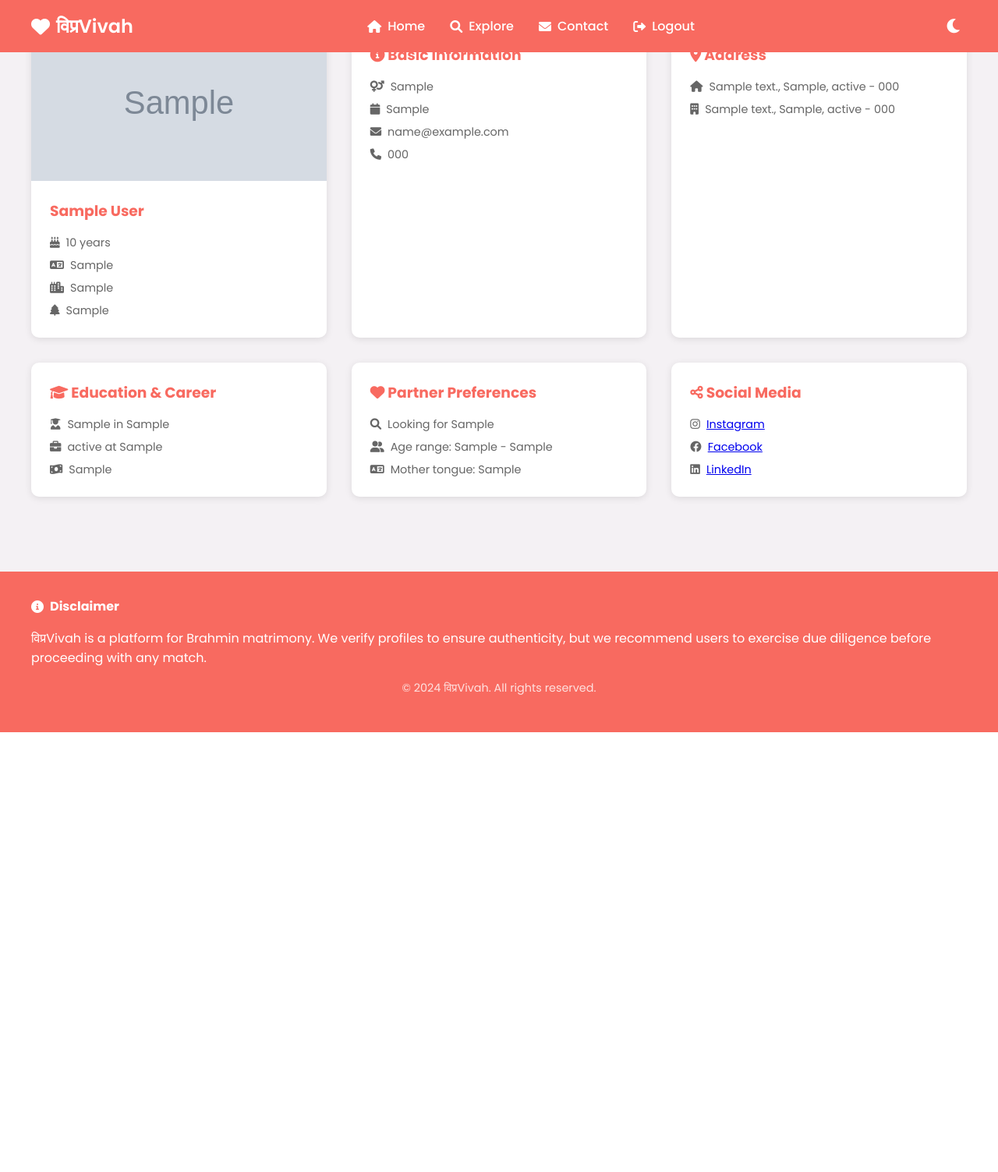
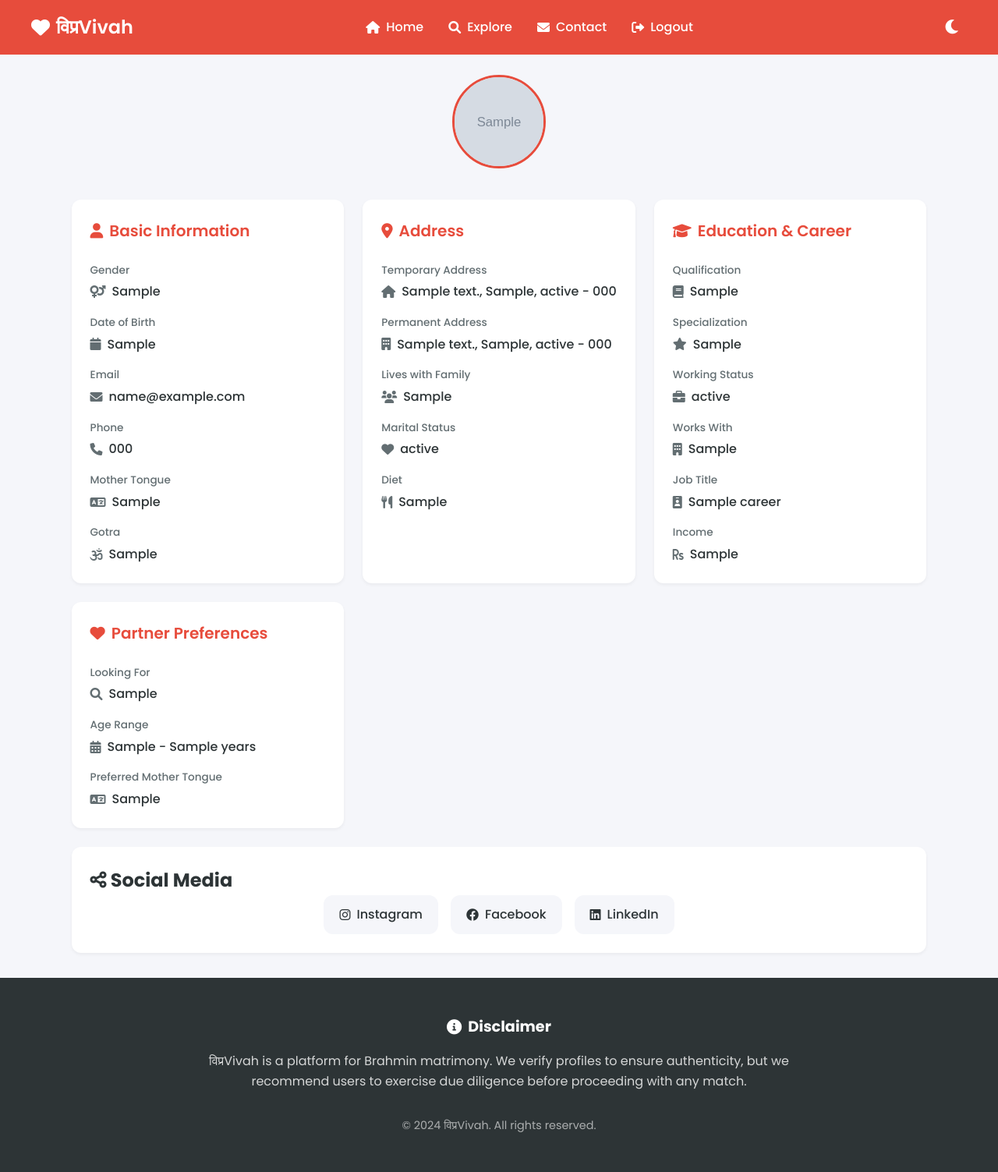
Before and after one commit to neovannce/Vipravivah-version-0.1, a Flask app: page /myprofile in a window 1280 px wide. Shown: the whole page at 78% size. Before the commit the page ends 939 px from the top, so only its background shows below. Run offline with Flask 3, Linux system fonts and the light colour scheme; the visitor is signed in with stand-in values (Sample User, id 1); tables that the repository leaves empty or names only in its code hold one stand-in row (values such as "Sample post"); grey boxes marked "Sample" are stand-in pictures; data that the repository does not hold is empty; some libraries are stand-ins or nearby versions.

Commit message:
2nd commit

```diff
--- a/New folder/vipra/static/css/myprofile.css
+++ b/New folder/vipra/static/css/myprofile.css
@@ -1,16 +1,20 @@
 /* Root Variables */
 :root {
     --primary-color: #e74c3c;
-    --secondary-color: #2c3e50;
-    --accent-color: #f39c12;
-    --text-primary: #333;
-    --text-secondary: #666;
-    --background-light: #f9f9f9;
-    --background-dark: #2c3e50;
-    --border-color: #ddd;
-    --success-color: #2ecc71;
-    --error-color: #e74c3c;
+    --secondary-color: #636E72;
+    --accent-color: #FF7675;
+    --text-primary: #2D3436;
+    --text-secondary: #636E72;
+    --background-light: #F5F6FA;
+    --background-dark: #2D3436;
+    --border-color: #DFE6E9;
+    --success-color: #00B894;
+    --error-color: #FF7675;
     --transition-speed: 0.3s;
+    --card-shadow: 0 2px 4px rgba(0, 0, 0, 0.05);
+    --hover-shadow: 0 4px 8px rgba(0, 0, 0, 0.1);
+    --border-radius: 12px;
+    --section-gap: 1.5rem;
 }
 
 /* Base Styles */
@@ -109,34 +112,27 @@ body {
 .profile-container {
     max-width: 1200px;
     margin: 6rem auto 2rem;
-    padding: 0 1rem;
+    padding: 0 1.5rem;
 }
 
 .profile-header {
     text-align: center;
-    margin-bottom: 2rem;
+    margin-bottom: 3rem;
     animation: fadeInUp 0.8s ease;
 }
 
 .profile-header h1 {
     color: var(--primary-color);
     font-size: 2.5rem;
-    margin-bottom: 0.5rem;
+    margin-bottom: 1rem;
+    font-weight: 700;
 }
 
 .profile-header p {
     color: var(--text-secondary);
     font-size: 1.1rem;
-}
-
-/* Profile Card */
-.profile-card {
-    background: white;
-    border-radius: 12px;
-    box-shadow: 0 4px 6px rgba(0, 0, 0, 0.1);
-    padding: 2rem;
-    margin-bottom: 2rem;
-    animation: fadeInUp 0.8s ease;
+    max-width: 600px;
+    margin: 0 auto;
 }
 
 /* Profile Picture Section */
@@ -146,13 +142,13 @@ body {
 }
 
 .profile-picture {
-    width: 180px;
-    height: 180px;
+    width: 120px;
+    height: 120px;
     border-radius: 50%;
     object-fit: cover;
-    object-position: top;
+    object-position: center;
     background-color: #f0f0f0;
-    border: 4px solid var(--primary-color);
+    border: 3px solid var(--primary-color);
     transition: transform var(--transition-speed) ease;
 }
 
@@ -161,83 +157,126 @@ body {
 }
 
 .no-image {
+    width: 120px;
+    height: 120px;
+    border-radius: 50%;
+    background: #f0f0f0;
     display: flex;
     flex-direction: column;
     align-items: center;
+    justify-content: center;
+    margin: 0 auto;
+    border: 3px solid var(--primary-color);
     color: var(--text-secondary);
-    font-size: 4rem;
 }
 
-.no-image p {
-    font-size: 1rem;
-    margin-top: 1rem;
+.no-image i {
+    font-size: 2.5rem;
+    color: var(--text-secondary);
 }
 
-/* Profile Sections */
-.profile-section {
-    margin-bottom: 2rem;
-    padding-bottom: 1.5rem;
-    border-bottom: 1px solid var(--border-color);
+/* Profile Cards Grid */
+.profile-cards-grid {
+    display: grid;
+    grid-template-columns: repeat(3, 1fr);
+    gap: var(--section-gap);
+    margin-bottom: var(--section-gap);
 }
 
-.profile-section:last-child {
-    border-bottom: none;
+/* Profile Card */
+.profile-card {
+    background: white;
+    border-radius: var(--border-radius);
+    box-shadow: var(--card-shadow);
+    padding: 1.5rem;
+    transition: transform var(--transition-speed) ease, box-shadow var(--transition-speed) ease;
+    height: 100%;
+    display: flex;
+    flex-direction: column;
 }
 
-.profile-section h2 {
-    color: var(--secondary-color);
-    font-size: 1.5rem;
+.profile-card:hover {
+    transform: translateY(-2px);
+    box-shadow: var(--hover-shadow);
+}
+
+.profile-card h2 {
+    color: var(--primary-color);
+    font-size: 1.25rem;
     margin-bottom: 1.5rem;
     display: flex;
     align-items: center;
     gap: 0.5rem;
+    font-weight: 600;
+}
+
+.profile-card h2 i {
+    color: var(--primary-color);
+    font-size: 1.2rem;
 }
 
 /* Info Grid */
 .info-grid {
-    display: grid;
-    grid-template-columns: repeat(auto-fit, minmax(250px, 1fr));
-    gap: 1.5rem;
+    display: flex;
+    flex-direction: column;
+    gap: 1rem;
+    flex-grow: 1;
 }
 
 .info-item {
     display: flex;
     flex-direction: column;
-    gap: 0.5rem;
-}
-
-.info-item.full-width {
-    grid-column: 1 / -1;
+    gap: 0.25rem;
 }
 
 .label {
     color: var(--text-secondary);
-    font-size: 0.9rem;
+    font-size: 0.85rem;
     font-weight: 500;
 }
 
 .value {
     color: var(--text-primary);
     font-size: 1rem;
+    font-weight: 500;
+    display: flex;
+    align-items: center;
+    gap: 0.5rem;
 }
 
-/* Social Links */
+.value i {
+    color: var(--text-secondary);
+    font-size: 1rem;
+}
+
+/* Social Links Card */
+.social-card {
+    grid-column: 1 / -1;
+    background: white;
+    border-radius: var(--border-radius);
+    box-shadow: var(--card-shadow);
+    padding: 1.5rem;
+    margin-top: var(--section-gap);
+}
+
 .social-links {
     display: flex;
     gap: 1rem;
     flex-wrap: wrap;
+    justify-content: center;
 }
 
 .social-link {
     display: flex;
     align-items: center;
     gap: 0.5rem;
-    padding: 0.5rem 1rem;
+    padding: 0.75rem 1.25rem;
     background: var(--background-light);
-    border-radius: 6px;
+    border-radius: var(--border-radius);
     color: var(--text-primary);
     text-decoration: none;
     transition: all var(--transition-speed) ease;
+    font-weight: 500;
 }
 
 .social-link:hover {
@@ -250,7 +289,7 @@ body {
 .site-footer {
     background: var(--background-dark);
     color: white;
-    padding: 2rem 0;
+    padding: 3rem 0;
     margin-top: auto;
 }
 
@@ -259,6 +298,30 @@ body {
     margin: 0 auto;
     padding: 0 1rem;
     text-align: center;
+}
+
+.disclaimer {
+    margin-bottom: 2rem;
+}
+
+.disclaimer h4 {
+    font-size: 1.2rem;
+    margin-bottom: 1rem;
+    display: flex;
+    align-items: center;
+    justify-content: center;
+    gap: 0.5rem;
+}
+
+.disclaimer p {
+    max-width: 800px;
+    margin: 0 auto;
+    color: rgba(255, 255, 255, 0.8);
+}
+
+.copyright {
+    color: rgba(255, 255, 255, 0.6);
+    font-size: 0.9rem;
 }
 
 /* Animations */
@@ -327,43 +413,14 @@ body {
     cursor: pointer;
     transition: transform 0.3s ease;
     margin-left: 1rem;
+    padding: 0.5rem;
+    border-radius: 50%;
+    display: flex;
+    align-items: center;
+    justify-content: center;
 }
 
 .theme-toggle:hover {
     transform: scale(1.2);
+    background: rgba(255, 255, 255, 0.1);
 }
-
-/* Dark Mode Styles */
-body.dark-mode {
-    background-color: #121212;
-    color: #e0e0e0;
-}
-
-body.dark-mode .navbar {
-    background: #1f1f1f;
-}
-
-body.dark-mode .profile-card {
-    background: #1e1e1e;
-    box-shadow: 0 0 15px rgba(255, 255, 255, 0.05);
-}
-
-body.dark-mode .profile-header h1 {
-    color: #f1c40f;
-}
-
-body.dark-mode .profile-section h2 {
-    color: #f1c40f;
-}
-
-body.dark-mode .info-item .label {
-    color: #cccccc;
-}
-
-body.dark-mode .theme-toggle {
-    color: #f1f1f1;
-}
-
-body.dark-mode .site-footer {
-    background: #1c1c1c;
-}
--- a/New folder/vipra/templates/explore.html
+++ b/New folder/vipra/templates/explore.html
@@ -50,8 +50,8 @@
                 <label for="gender"><i class="fas fa-venus-mars"></i> Looking for</label>
                 <select class="filter-select" id="gender" name="gender">
                     <option value="">Any</option>
-                    <option value="Boy" {% if current_filters.gender == "Boy" %}selected{% endif %}>Boy</option>
-                    <option value="Girl" {% if current_filters.gender == "Girl" %}selected{% endif %}>Girl</option>
+                    <option value="Male" {% if current_filters.gender == "Male" %}selected{% endif %}>Male</option>
+                    <option value="Female" {% if current_filters.gender == "Female" %}selected{% endif %}>Female</option>
                     <option value="Other" {% if current_filters.gender == "Other" %}selected{% endif %}>Other</option>
                 </select>
             </div>
--- a/New folder/vipra/templates/myprofile.html
+++ b/New folder/vipra/templates/myprofile.html
@@ -4,7 +4,7 @@
     <meta charset="UTF-8">
     <meta name="viewport" content="width=device-width, initial-scale=1.0">
     <title>My Profile - विप्रVivah</title>
-    <link rel="stylesheet" href="{{ url_for('static', filename='css/explore.css') }}">
+    <link rel="stylesheet" href="{{ url_for('static', filename='css/myprofile.css') }}">
     <link href="https://fonts.googleapis.com/css2?family=Poppins:wght@300;400;500;600;700&display=swap" rel="stylesheet">
     <link rel="stylesheet" href="https://cdnjs.cloudflare.com/ajax/libs/font-awesome/6.0.0/css/all.min.css">
 </head>
@@ -26,12 +26,11 @@
         </div>
     </nav>
 
-    <div class="profiles-container">
-        <div class="profile-card">
-            <div class="profile-image">
-                {% if profile['profile_picture'] %}
-                    <img src="{{ profile['profile_picture'] }}"
-                         alt="{{ profile['name_first'] }}'s Profile Picture"
+    <div class="profile-container">
+        <div class="profile-picture-section">
+            {% if profile.profile_picture %}
+                <img src="{{ profile.profile_picture }}"
+                     alt="{{ profile.name_first }}'s Profile Picture"
                      class="profile-picture">
             {% else %}
                 <div class="no-image">
@@ -39,76 +38,136 @@
                 </div>
             {% endif %}
         </div>
-            <div class="profile-info">
-                <h3>{{ profile['name_first'] }} {{ profile['name_last'] }}</h3>
-                <div class="profile-details">
-                    <p><i class="fas fa-birthday-cake"></i> {{ profile['age'] }} years</p>
-                    <p><i class="fas fa-language"></i> {{ profile['mother_tongue'] }}</p>
-                    <p><i class="fas fa-city"></i> {{ profile['temp_city'] }}</p>
-                    <p><i class="fas fa-tree"></i> {{ profile['gotra'] }}</p>
+
+        <div class="profile-cards-grid">
+            <!-- Basic Information Card -->
+            <div class="profile-card">
+                <h2><i class="fas fa-user"></i> Basic Information</h2>
+                <div class="info-grid">
+                    <div class="info-item">
+                        <span class="label">Gender</span>
+                        <span class="value"><i class="fas fa-venus-mars"></i> {{ profile.gender }}</span>
+                    </div>
+                    <div class="info-item">
+                        <span class="label">Date of Birth</span>
+                        <span class="value"><i class="fas fa-calendar"></i> {{ profile.dob }}</span>
+                    </div>
+                    <div class="info-item">
+                        <span class="label">Email</span>
+                        <span class="value"><i class="fas fa-envelope"></i> {{ profile.email }}</span>
+                    </div>
+                    <div class="info-item">
+                        <span class="label">Phone</span>
+                        <span class="value"><i class="fas fa-phone"></i> {{ profile.phone }}</span>
+                    </div>
+                    <div class="info-item">
+                        <span class="label">Mother Tongue</span>
+                        <span class="value"><i class="fas fa-language"></i> {{ profile.mother_tongue }}</span>
+                    </div>
+                    <div class="info-item">
+                        <span class="label">Gotra</span>
+                        <span class="value"><i class="fas fa-om"></i> {{ profile.gotra }}</span>
                     </div>
                 </div>
             </div>
 
-        <!-- Additional Profile Information -->
+            <!-- Address Card -->
             <div class="profile-card">
-            <div class="profile-info">
-                <h3><i class="fas fa-info-circle"></i> Basic Information</h3>
-                <div class="profile-details">
-                    <p><i class="fas fa-venus-mars"></i> {{ profile['gender'] }}</p>
-                    <p><i class="fas fa-calendar"></i> {{ profile['dob'] }}</p>
-                    <p><i class="fas fa-envelope"></i> {{ profile['email'] }}</p>
-                    <p><i class="fas fa-phone"></i> {{ profile['phone'] }}</p>
+                <h2><i class="fas fa-map-marker-alt"></i> Address</h2>
+                <div class="info-grid">
+                    <div class="info-item">
+                        <span class="label">Temporary Address</span>
+                        <span class="value"><i class="fas fa-home"></i> {{ profile.temp_address }}, {{ profile.temp_city }}, {{ profile.temp_state }} - {{ profile.temp_pincode }}</span>
+                    </div>
+                    <div class="info-item">
+                        <span class="label">Permanent Address</span>
+                        <span class="value"><i class="fas fa-building"></i> {{ profile.perm_address }}, {{ profile.perm_city }}, {{ profile.perm_state }} - {{ profile.perm_pincode }}</span>
+                    </div>
+                    <div class="info-item">
+                        <span class="label">Lives with Family</span>
+                        <span class="value"><i class="fas fa-users"></i> {{ profile.lives_with_family }}</span>
+                    </div>
+                    <div class="info-item">
+                        <span class="label">Marital Status</span>
+                        <span class="value"><i class="fas fa-heart"></i> {{ profile.marital_status }}</span>
+                    </div>
+                    <div class="info-item">
+                        <span class="label">Diet</span>
+                        <span class="value"><i class="fas fa-utensils"></i> {{ profile.diet }}</span>
                     </div>
                 </div>
             </div>
 
+            <!-- Education & Career Card -->
             <div class="profile-card">
-            <div class="profile-info">
-                <h3><i class="fas fa-map-marker-alt"></i> Address</h3>
-                <div class="profile-details">
-                    <p><i class="fas fa-home"></i> {{ profile['temp_address'] }}, {{ profile['temp_city'] }}, {{ profile['temp_state'] }} - {{ profile['temp_pincode'] }}</p>
-                    <p><i class="fas fa-building"></i> {{ profile['perm_address'] }}, {{ profile['perm_city'] }}, {{ profile['perm_state'] }} - {{ profile['perm_pincode'] }}</p>
+                <h2><i class="fas fa-graduation-cap"></i> Education & Career</h2>
+                <div class="info-grid">
+                    <div class="info-item">
+                        <span class="label">Qualification</span>
+                        <span class="value"><i class="fas fa-book"></i> {{ profile.qualification }}</span>
+                    </div>
+                    <div class="info-item">
+                        <span class="label">Specialization</span>
+                        <span class="value"><i class="fas fa-star"></i> {{ profile.specialization }}</span>
+                    </div>
+                    <div class="info-item">
+                        <span class="label">Working Status</span>
+                        <span class="value"><i class="fas fa-briefcase"></i> {{ profile.working_status }}</span>
+                    </div>
+                    <div class="info-item">
+                        <span class="label">Works With</span>
+                        <span class="value"><i class="fas fa-building"></i> {{ profile.works_with }}</span>
+                    </div>
+                    <div class="info-item">
+                        <span class="label">Job Title</span>
+                        <span class="value"><i class="fas fa-id-badge"></i> {{ profile.job_title }}</span>
+                    </div>
+                    <div class="info-item">
+                        <span class="label">Income</span>
+                        <span class="value"><i class="fas fa-rupee-sign"></i> {{ profile.income }}</span>
                     </div>
                 </div>
             </div>
 
+            <!-- Partner Preferences Card -->
             <div class="profile-card">
-            <div class="profile-info">
-                <h3><i class="fas fa-graduation-cap"></i> Education & Career</h3>
-                <div class="profile-details">
-                    <p><i class="fas fa-user-graduate"></i> {{ profile['qualification'] }} in {{ profile['specialization'] }}</p>
-                    <p><i class="fas fa-briefcase"></i> {{ profile['working_status'] }} at {{ profile['works_with'] }}</p>
-                    <p><i class="fas fa-money-bill-wave"></i> {{ profile['income'] }}</p>
+                <h2><i class="fas fa-heart"></i> Partner Preferences</h2>
+                <div class="info-grid">
+                    <div class="info-item">
+                        <span class="label">Looking For</span>
+                        <span class="value"><i class="fas fa-search"></i> {{ profile.looking_for }}</span>
+                    </div>
+                    <div class="info-item">
+                        <span class="label">Age Range</span>
+                        <span class="value"><i class="fas fa-calendar-alt"></i> {{ profile.age_min }} - {{ profile.age_max }} years</span>
+                    </div>
+                    <div class="info-item">
+                        <span class="label">Preferred Mother Tongue</span>
+                        <span class="value"><i class="fas fa-language"></i> {{ profile.pref_mother_tongue }}</span>
+                    </div>
                 </div>
             </div>
         </div>
 
-        <div class="profile-card">
-            <div class="profile-info">
-                <h3><i class="fas fa-heart"></i> Partner Preferences</h3>
-                <div class="profile-details">
-                    <p><i class="fas fa-search"></i> Looking for {{ profile['looking_for'] }}</p>
-                    <p><i class="fas fa-user-friends"></i> Age range: {{ profile['age_min'] }} - {{ profile['age_max'] }}</p>
-                    <p><i class="fas fa-language"></i> Mother tongue: {{ profile['mother_tongue'] }}</p>
-                </div>
-            </div>
-        </div>
-
-        <div class="profile-card">
-            <div class="profile-info">
-                <h3><i class="fas fa-share-alt"></i> Social Media</h3>
-                <div class="profile-details">
-                    {% if profile['instagram'] %}
-                    <p><i class="fab fa-instagram"></i> <a href="{{ profile['instagram'] }}" target="_blank">Instagram</a></p>
+        <!-- Social Media Card -->
+        <div class="social-card">
+            <h2><i class="fas fa-share-alt"></i> Social Media</h2>
+            <div class="social-links">
+                {% if profile.instagram %}
+                <a href="{{ profile.instagram }}" target="_blank" class="social-link">
+                    <i class="fab fa-instagram"></i> Instagram
+                </a>
                 {% endif %}
-                    {% if profile['facebook'] %}
-                    <p><i class="fab fa-facebook"></i> <a href="{{ profile['facebook'] }}" target="_blank">Facebook</a></p>
+                {% if profile.facebook %}
+                <a href="{{ profile.facebook }}" target="_blank" class="social-link">
+                    <i class="fab fa-facebook"></i> Facebook
+                </a>
                 {% endif %}
-                    {% if profile['linkedin'] %}
-                    <p><i class="fab fa-linkedin"></i> <a href="{{ profile['linkedin'] }}" target="_blank">LinkedIn</a></p>
+                {% if profile.linkedin %}
+                <a href="{{ profile.linkedin }}" target="_blank" class="social-link">
+                    <i class="fab fa-linkedin"></i> LinkedIn
+                </a>
                 {% endif %}
-                </div>
             </div>
         </div>
     </div>
@@ -135,8 +194,8 @@
                 navbar.classList.remove('scrolled');
             }
         });
-    </script>
-    <script>
+
+        // Theme toggle functionality
         const toggleBtn = document.getElementById('theme-toggle');
         const icon = toggleBtn?.querySelector('i');
 
@@ -172,6 +231,5 @@
             });
         }
     </script>
-
 </body>
 </html>
--- /dev/null
+++ b/templates/explore.html
@@ -0,0 +1,5 @@
+            <ul class="nav-links">
+                <li><a href="{{ url_for('explore') }}"><i class="fas fa-home"></i> Home</a></li>
+                <li><a href="{{ url_for('contact') }}"><i class="fas fa-envelope"></i> Contact</a></li>
+                <li><a href="{{ url_for('myprofile') }}"><i class="fas fa-user"></i> My Profile</a></li>
+            </ul>
--- /dev/null
+++ b/templates/home.html
@@ -0,0 +1,4 @@
+                <ul class="nav-links">
+                    <li><a href="{{ url_for('explore') }}"><i class="fas fa-home"></i> Home</a></li>
+                    <li><a href="{{ url_for('contact') }}"><i class="fas fa-envelope"></i> Contact</a></li>
+                </ul>
--- /dev/null
+++ b/templates/login_register.html
@@ -0,0 +1,3 @@
+        <a href="{{ url_for('explore') }}" class="back-link">
+            <i class="fas fa-arrow-left"></i> Back to Home
+        </a>
--- /dev/null
+++ b/templates/myprofile.html
@@ -0,0 +1,6 @@
+            <ul class="nav-links">
+                <li><a href="{{ url_for('explore') }}"><i class="fas fa-home"></i> Home</a></li>
+                <li><a href="{{ url_for('explore') }}"><i class="fas fa-search"></i> Explore</a></li>
+                <li><a href="{{ url_for('contact') }}"><i class="fas fa-envelope"></i> Contact</a></li>
+                <li><a href="{{ url_for('logout') }}"><i class="fas fa-sign-out-alt"></i> Logout</a></li>
+            </ul>
```
Also changed, not shown: other parts of New folder/vipra/static/css/myprofile.css (+58 -36 lines), templates/contactus.html (added, +7 -0 lines), New folder/vipra/app.py (line endings or trailing spaces). Lines whose indentation alone changed are shown as unchanged.
